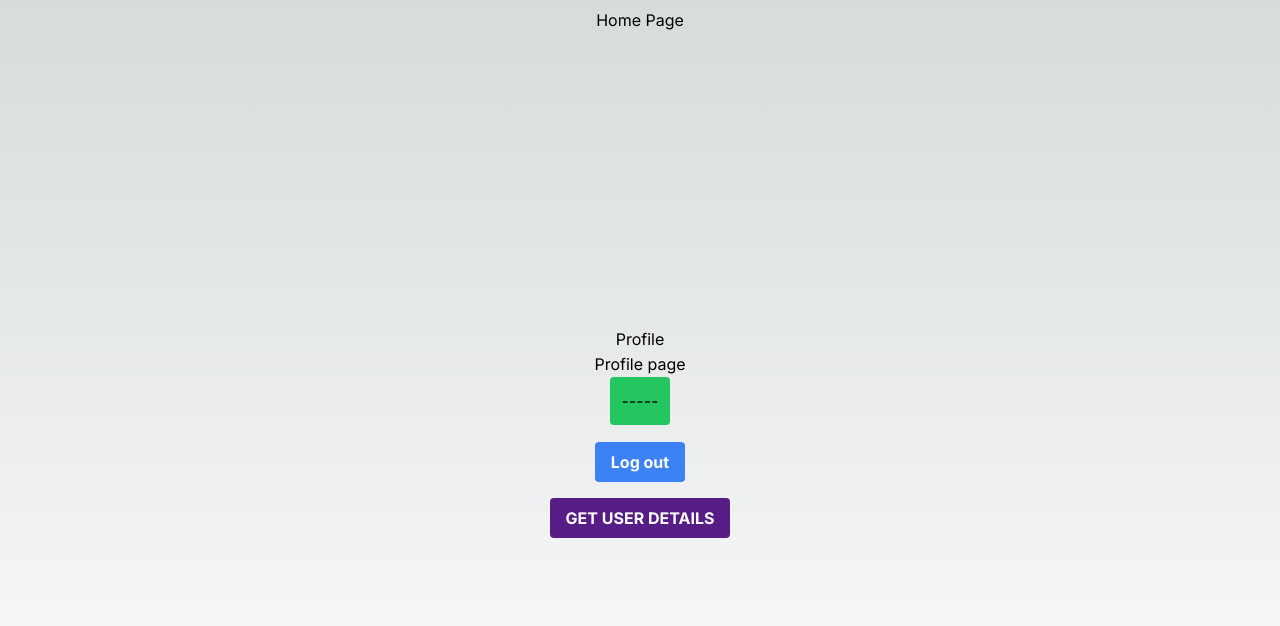
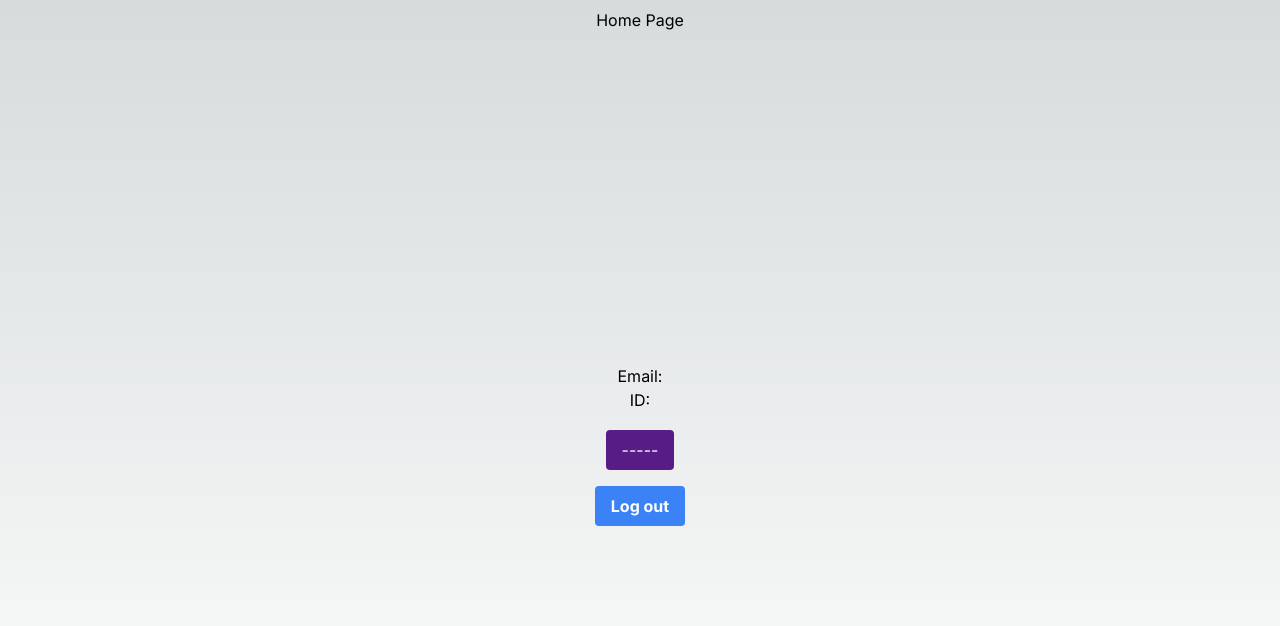
Before and after one commit to SDAR30/AuthGuardian, a Next.js app: page /profile in a window 1280 px wide. Shown: the top 626 px of the page. Built offline with nearby package versions, Linux system fonts and the light colour scheme; no server answers.

Commit message:
user details presented on profile with default page link

```diff
--- a/src/app/api/users/login/route.ts
+++ b/src/app/api/users/login/route.ts
@@ -31,7 +31,7 @@ export async function POST(request: NextRequest) {
         // even between visits, and can have added security features like being invisible to others (HTTP-only)
 
         const tokenData = { id: user._id, username: user.username }
-        const token = jwt.sign(tokenData, process.env.TOKEN_SECRET!, { expiresIn: "1m" });
+        const token = jwt.sign(tokenData, process.env.TOKEN_SECRET!, { expiresIn: "1y" });
 
         //JSON response obj created that is sent to client to inform of succesful login
         const response = NextResponse.json({
--- a/src/app/profile/page.tsx
+++ b/src/app/profile/page.tsx
@@ -3,11 +3,20 @@ import axios from "axios";
 import Link from "next/link";
 import { toast } from "react-hot-toast";
 import { useRouter } from "next/navigation";
-import { useState } from "react";
+import { useState, useEffect } from "react";
 
 export default function ProfilePage() {
     const router = useRouter();
-    const [data, setData] = useState('');
+
+    type UserData = {
+        _id?: string;
+        username?: string;
+        email?: string;
+        isVerified?: boolean;
+        isAdmin?: boolean;
+    };
+
+    const [data, setData] = useState<UserData>({});
 
     const logout = async () => {
         try {
@@ -22,32 +31,46 @@ export default function ProfilePage() {
 
     }
 
-    const getUserDetails = async () => {
+    // const getUserDetails = async () => {
+    //     const res = await axios.get('/api/users/me');
+    //     console.log("getUserDetails ", res.data)
+    //     setData(res.data.data.username)
+
+    // }
+
+    useEffect(() => {
+        const fetchUserDetails = async () => {
+            try {
                 const res = await axios.get('/api/users/me');
-        console.log("getUserDetails ", res.data)
-        setData(res.data.data.username)
+                console.log("getUserDetails ", res.data);
+                setData(res.data.data);
+            } catch (error) {
+                console.error("Error fetching user details:", error);
+            }
+        };
 
-    }
+        fetchUserDetails();
+    }, []);
 
 
-    return (<>
+    return (
+        <>
             <div className="flex flex-col items-center mt-2">
                 <Link href="/">Home Page</Link>
             </div>
             <div className="flex flex-col items-center justify-center min-h-screen py-2">
-            <h1>Profile</h1>
+                <h1 className="text-5xl m-3">{data.username}</h1>
                 <hr />
-            <p>Profile page</p>
+                <p>Email: {data.email} </p>
+                <p>ID: {data._id}</p>
                 <hr />
-            <h2 className="p-3 rounded bg-green-500">{!data ? "-----" : <Link href={`/profile/${data}`}>{data}</Link>}</h2>
                 <hr />
+                <h2 className="bg-purple-900 mt-4 hover:bg-purple-700 text-white py-2 px-4 rounded">
+                    {!data.username ? "-----" : <Link href={`/profile/${data.username}`}>Go to default profile page</Link>}
+                </h2>
                 <button className="bg-blue-500 mt-4 hover:bg-blue-700 text-white font-bold py-2 px-4 rounded"
                     onClick={logout}
                 >Log out</button>
-
-            <button className="bg-purple-900 mt-4 hover:bg-purple-700 text-white font-bold py-2 px-4 rounded"
-                onClick={getUserDetails}
-            >GET USER DETAILS</button>
 
             </div>
         </>
```
Lines whose indentation alone changed are shown as unchanged.
